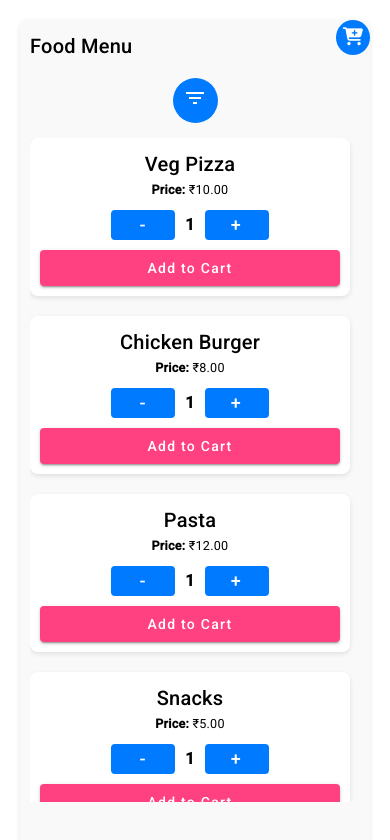
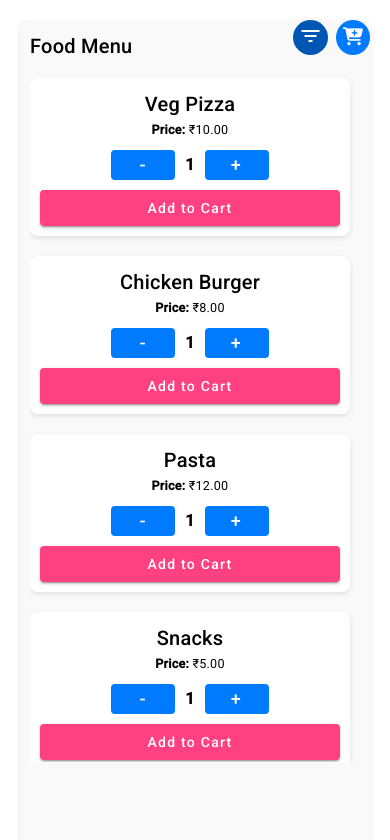
Before and after one commit to anojoseph/billing-frontend, an Angular app: page /menu in a window 390 px wide. Shown: the top 840 px of the page. Built offline with nearby package versions, Linux system fonts and the light colour scheme.

Commit message:
changed the layout

```diff
--- a/angular.json
+++ b/angular.json
@@ -66,6 +66,9 @@
           "defaultConfiguration": "production"
         },
         "serve": {
+          "options": {
+            "proxyConfig": "proxy.conf.json"
+          },
           "builder": "@angular-devkit/build-angular:dev-server",
           "configurations": {
             "production": {
--- a/src/app/app-routing.module.ts
+++ b/src/app/app-routing.module.ts
@@ -2,9 +2,11 @@ import { NgModule } from '@angular/core';
 import { RouterModule, Routes } from '@angular/router';
 import { LoginComponent } from './shared/login/login.component';
 import { LayoutComponent } from './module/user/components/layout/layout.component';
+import { LogoutComponent } from './shared/login/logout.component';
 
 const routes: Routes = [
   { path: 'login', component: LoginComponent },
+  { path: 'logout', component: LogoutComponent },
   { path: 'menu', component: LayoutComponent  },
   // { path: '**', redirectTo: '/login', pathMatch: 'full' },
   // { path: 'admin', component: AdminComponent, canActivate: [AuthGuard], data: { userType: 'admin' } },
--- a/src/app/app.module.ts
+++ b/src/app/app.module.ts
@@ -18,13 +18,15 @@ import { LayoutComponent } from './module/user/components/layout/layout.componen
 import { MatSelectModule } from '@angular/material/select';
 import { MatIconModule } from '@angular/material/icon';
 import { ToastrModule } from 'ngx-toastr';
+import { LogoutComponent } from './shared/login/logout.component';
 @NgModule({
   declarations: [
     AppComponent,
     LoginComponent,
     FoodMenuComponent,
     OrderSummaryComponent,
-    LayoutComponent
+    LayoutComponent,
+    LogoutComponent
   ],
   imports: [
     BrowserModule,
--- a/src/app/module/user/components/food-menu/food-menu.component.css
+++ b/src/app/module/user/components/food-menu/food-menu.component.css
@@ -6,20 +6,21 @@
   box-shadow: 0px 2px 5px rgba(0, 0, 0, 0.1);
   display: flex;
   flex-direction: column;
-  height: 100vh; /* Full viewport height */
-  overflow: hidden; /* Prevent overflow from affecting the layout */
+  height: 100vh;
+  overflow: hidden;
 }
 
 .filters-container {
   display: flex;
   gap: 20px;
-  margin-bottom: 20px;
+  /* margin-bottom: 20px; */
   flex-wrap: wrap;
-  padding-top: 10px;
+  /* padding-top: 10px; */
   justify-content: center;
 }
-.filters{
-margin-right: 10px;
+
+.filters {
+  margin-right: 10px;
 }
 
 .filters-container.hidden {
@@ -30,35 +31,25 @@ margin-right: 10px;
   display: grid;
   grid-template-columns: repeat(auto-fill, minmax(200px, 1fr));
   gap: 20px;
-  overflow-y: auto; /* Enable vertical scrolling */
-  flex-grow: 1; /* Allow the menu to take up remaining space */
-  padding-right: 10px; /* Padding for better scrolling experience */
-  scrollbar-width: thin; /* Custom scrollbar for modern browsers */
-  scrollbar-color: #007bff #f9f9f9;
-  max-height: calc(100vh - 180px); /* Make sure it doesn't exceed viewport height */
+  overflow-y: auto;
+  flex-grow: 1;
+  padding-right: 10px;
+  max-height: calc(100vh - 180px);
+  padding-bottom: 20px;
 }
 
-/* Food Menu Scrollbar Styles (Webkit Browsers) */
-.food-menu::-webkit-scrollbar {
-  width: 8px;
-}
-
-.food-menu::-webkit-scrollbar-track {
-  background: #f9f9f9;
-}
-
-.food-menu::-webkit-scrollbar-thumb {
-  background: #007bff;
-  border-radius: 4px;
-}
-
-/* Food Card Styles */
 .food-card {
   background-color: white;
   border-radius: 8px;
   box-shadow: 0px 2px 5px rgba(0, 0, 0, 0.1);
   padding: 15px;
   text-align: center;
+  transition: transform 0.3s ease, box-shadow 0.3s ease;
+}
+
+.food-card:hover {
+  transform: translateY(-10px);
+  box-shadow: 0px 5px 10px rgba(0, 0, 0, 0.2);
 }
 
 .food-card .food-image {
@@ -68,7 +59,6 @@ margin-right: 10px;
   border-radius: 8px;
 }
 
-/* Quantity Selector */
 .quantity-selector {
   display: flex;
   align-items: center;
@@ -85,6 +75,7 @@ margin-right: 10px;
   border-radius: 4px;
   font-size: 18px;
   cursor: pointer;
+  transition: background-color 0.3s ease;
 }
 
 .quantity-selector button:hover {
@@ -97,45 +88,10 @@ margin-right: 10px;
   font-size: 16px;
 }
 
-/* Filter Toggle Icon Button */
-.filter-toggle-btn {
-  display: none; /* Hide by default */
-  margin: 0 auto 15px;
-  padding: 8px;
-  background-color: #007bff;
-  color: white;
-  border: none;
-  border-radius: 50%;
-  cursor: pointer;
-  font-size: 18px;
-  text-align: center;
-  width: 45px;
-  height: 45px;
-}
-
-.filter-toggle-btn mat-icon {
-  font-size: 24px;
-}
-
-.filter-toggle-btn:hover {
-  background-color: #0056b3;
-}
-
-/* Add Gap to Filters */
-.mat-form-field {
-  margin-bottom: 15px; /* Add gap between form fields */
-}
-
 /* Responsive Styles */
 @media (max-width: 768px) {
-  /* Show filter button only on mobile */
   .filter-toggle-btn {
-    display: block; /* Show the button on mobile */
-  }
-
-  /* Hide images and filters in mobile */
-  .food-card .food-image {
-    display: none;
+    display: block;
   }
 
   .filters-container {
@@ -148,7 +104,6 @@ margin-right: 10px;
     gap: 10px;
   }
 
-  /* Adjust food cards */
   .food-menu {
     grid-template-columns: 1fr;
   }
@@ -157,17 +112,36 @@ margin-right: 10px;
     padding: 10px;
     font-size: 0.9em;
   }
+
+  .food-card .food-image {
+    display: none; /* Hide images on mobile */
+  }
+
+  .food-card:hover {
+    transform: none;
+    box-shadow: 0px 2px 5px rgba(0, 0, 0, 0.1); /* No hover effect on mobile */
+  }
 }
 
-/* Desktop styles: show filters by default */
+/* Desktop styles */
 @media (min-width: 769px) {
   .filter-toggle-btn {
-    display: none; /* Hide the filter button on desktop */
+    display: none;
   }
 
   .filters-container {
-    display: flex; /* Show filters by default on desktop */
-    flex-direction: row;
+    display: flex;
     gap: 20px;
   }
 }
+.filter-toggle-btn{
+background-color: #0056b3;
+    color: white;
+    width: 35px;
+    border: blue;
+    border-radius: 50%;
+    position: fixed;
+    right: 62px;
+    top: 20px;
+    padding: 4px;
+}
--- a/src/app/module/user/components/food-menu/food-menu.component.html
+++ b/src/app/module/user/components/food-menu/food-menu.component.html
@@ -3,12 +3,11 @@
 
   <!-- Filters Toggle Icon Button for Mobile -->
   <button class="filter-toggle-btn" (click)="toggleFilters()">
-    <mat-icon>filter_list</mat-icon> <!-- Material Design filter icon -->
+    <mat-icon>filter_list</mat-icon>
   </button>
 
   <!-- Filters -->
   <div class="filters-container" [class.hidden]="!showFilters">
-    <div >
     <mat-form-field appearance="outline" class="filters">
       <mat-label>Food Type</mat-label>
       <mat-select [(ngModel)]="selectedType">
@@ -34,7 +33,6 @@
       <mat-label>Search</mat-label>
       <input matInput placeholder="Search by food name" [(ngModel)]="searchQuery" />
     </mat-form-field>
-    </div>
   </div>
 
   <!-- Food Menu Display -->
--- a/src/app/module/user/components/order-summary/order-summary.component.html
+++ b/src/app/module/user/components/order-summary/order-summary.component.html
@@ -14,10 +14,10 @@
         <button class="quantity-btn" (click)="updateQuantity(order, -1)">-</button>
         <span class="quantity">{{ order.selectedQty }}</span>
         <button class="quantity-btn" (click)="updateQuantity(order, 1)">+</button>
+        <button class="remove-btn" (click)="removeFromCart(order)"> <i class="fa fa-trash" aria-hidden="true"></i></button>
       </div>
 
       <!-- Remove button -->
-      <button class="remove-btn" (click)="removeFromCart(order)"> <i class="fa fa-trash" aria-hidden="true"></i></button>
     </div>
   </div>
 
--- a/src/app/shared/auth/auth.interceptor.ts
+++ b/src/app/shared/auth/auth.interceptor.ts
@@ -15,7 +15,7 @@ export class AuthInterceptor implements HttpInterceptor {
 
   intercept(req: HttpRequest<any>, next: HttpHandler): Observable<HttpEvent<any>> {
     const accessToken = this.authService.getAccessToken();
-
+    console.log(accessToken)
     // Prepend the base URL
     const apiUrl = environment.baseUrl + req.url;
 
--- a/src/app/shared/auth/auth.service.ts
+++ b/src/app/shared/auth/auth.service.ts
@@ -12,7 +12,6 @@ export class AuthService {
 
   // Store tokens and user type in localStorage (or another secure storage)
   login(accessToken: string, refreshToken: string, userType: string): void {
-
     localStorage.setItem(this.accessTokenKey, accessToken);
     localStorage.setItem(this.refreshTokenKey, refreshToken);
     localStorage.setItem(this.userTypeKey, userType);
--- /dev/null
+++ b/src/app/shared/login/logout.component.ts
@@ -0,0 +1,15 @@
+import { Component, OnInit } from '@angular/core';
+import { AuthService } from '../auth/auth.service';
+
+@Component({
+  selector: 'app-logout',
+  template:``
+})
+
+export class LogoutComponent implements OnInit {
+  constructor(private authservice:AuthService) { }
+
+  ngOnInit() {
+    this.authservice.logout();
+  }
+}
```
Also changed, not shown: proxy.conf.json (added, +8 -0 lines). Lines whose indentation alone changed are shown as unchanged.
